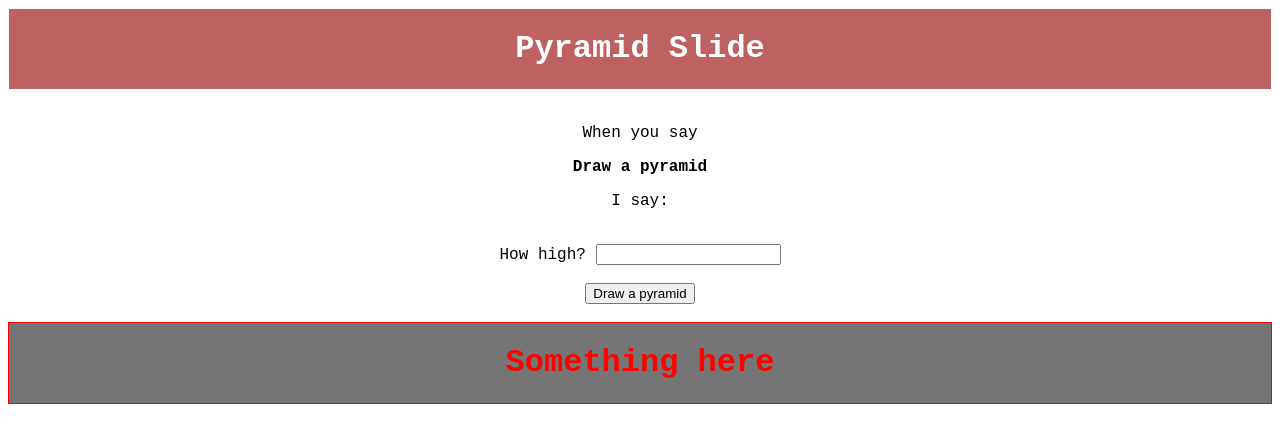
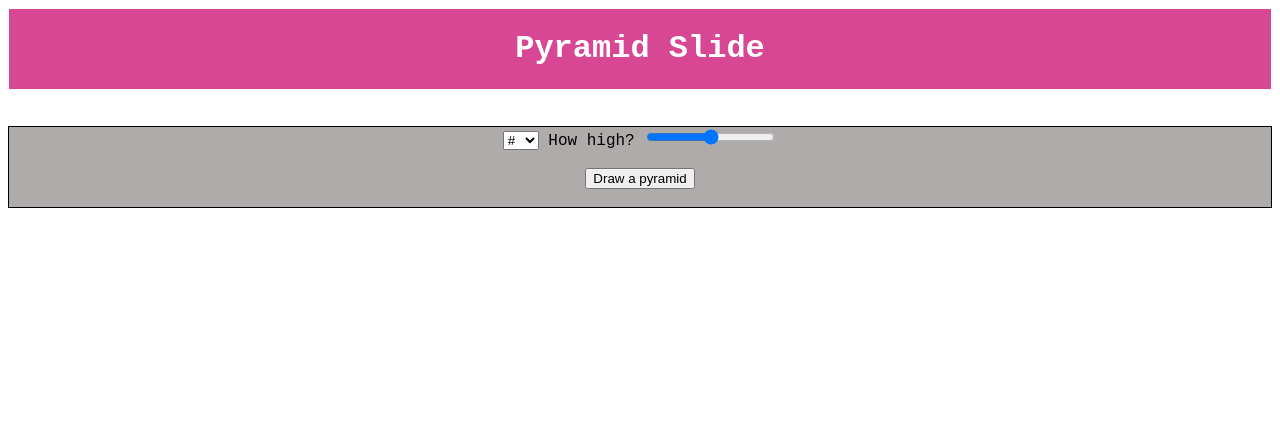
Before and after one commit to EvelAndG/Pyramid-Slide, a plain HTML site: page index.html in a window 1280 px wide. Drawn offline with Linux system fonts and the light colour scheme.

Commit message:
Add Symbol change

```diff
--- a/index.html
+++ b/index.html
@@ -23,17 +23,21 @@
 
     <br>
 
-    <p>When you say</p>
 
-    <p><strong>Draw a pyramid</strong></p>
-
-    <p>I say:</p>
 
     <br>
+		<div id="slideBox">
 
-    <label>How high?</label>
 
-    <input type="text" id="height"/>
+		<select name="symbols" id="symbols">
+			<option value="#">#</option>
+			<option value="@">@</option>
+			<option value="X">X</option>
+			<option value="$">$</option>
+		</select>
+
+		<label>How high?</label>
+    <input type="range" id="height" min="2" max="20"/>
 
     <br><br>
 
@@ -43,8 +47,8 @@
 
     <div id="pyramid"></div>
 
-	<div id="slideBox">
-		<h1>Something here</h1>
+
+
 	</div>
 
     <script src="mario.js"></script>
--- a/mario.js
+++ b/mario.js
@@ -1,3 +1,6 @@
+
+
+
 
 function printPyramid() {
 
@@ -16,6 +19,9 @@ button.addEventListener("click", printPyramid);
 
  function drawPyramid(height) {
 
+	  var symbolInput = document.getElementById("symbols").value;
+console.log(symbolInput);
+let brick = symbolInput;
 
     // removes existing pyramid
     var pyramidDiv = document.getElementById("pyramid");
@@ -35,7 +41,7 @@ button.addEventListener("click", printPyramid);
             rowStr += ".";
         }
         for (var i = 0; i < numBricks; i++) {
-            rowStr += "#";
+            rowStr += brick;
 
         }
 
--- a/style.css
+++ b/style.css
@@ -1,11 +1,11 @@
 #title {
-	background-color: #bd6161;
+	background-color: #d74794;
 	color: white;
 	border: 1px solid;
 }
 
 #slideBox {
 	border: 1px solid;
-	color: red;
-	background-color: #757575;
+	color: black;
+	background-color: #b0abab;
 }
```
